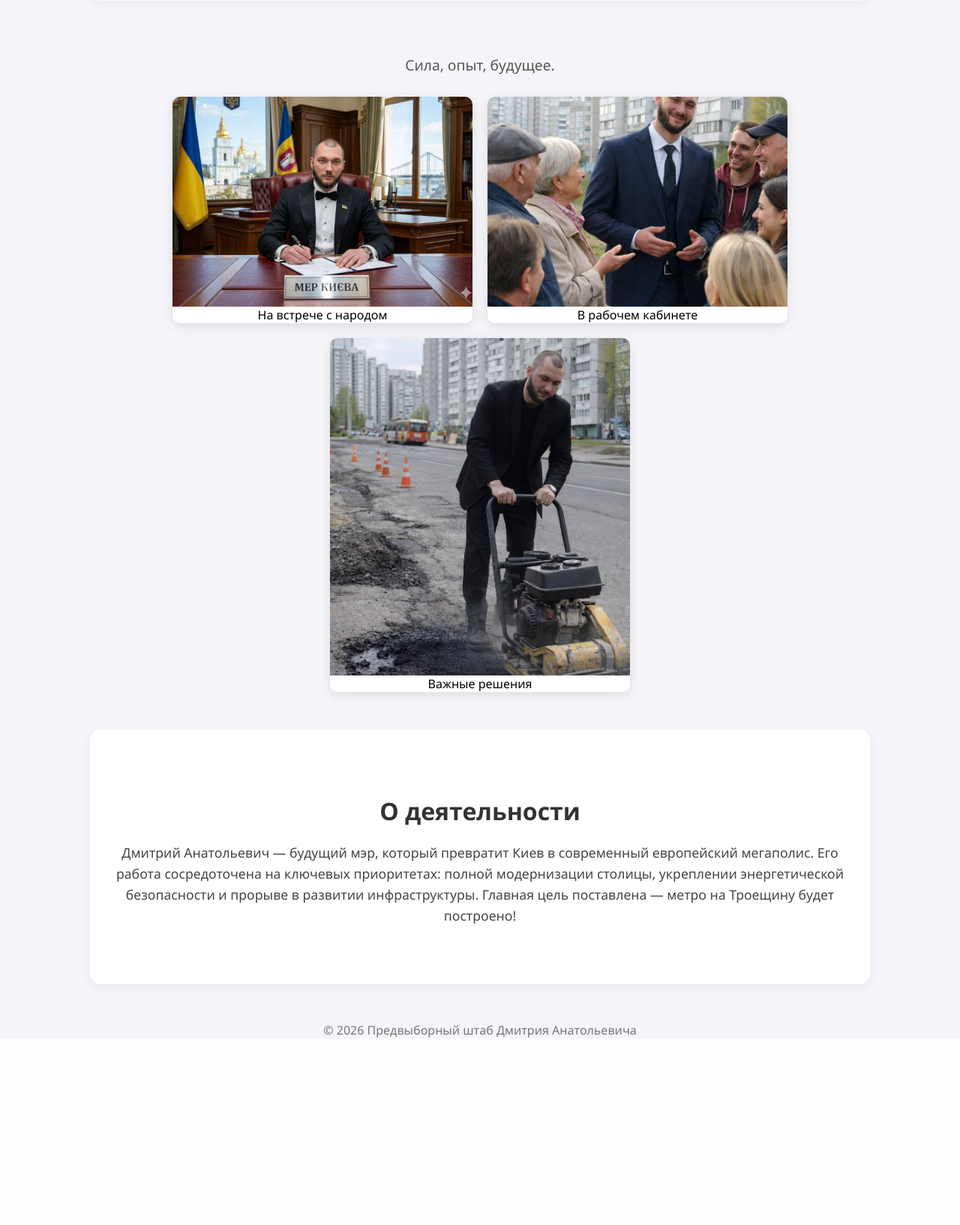
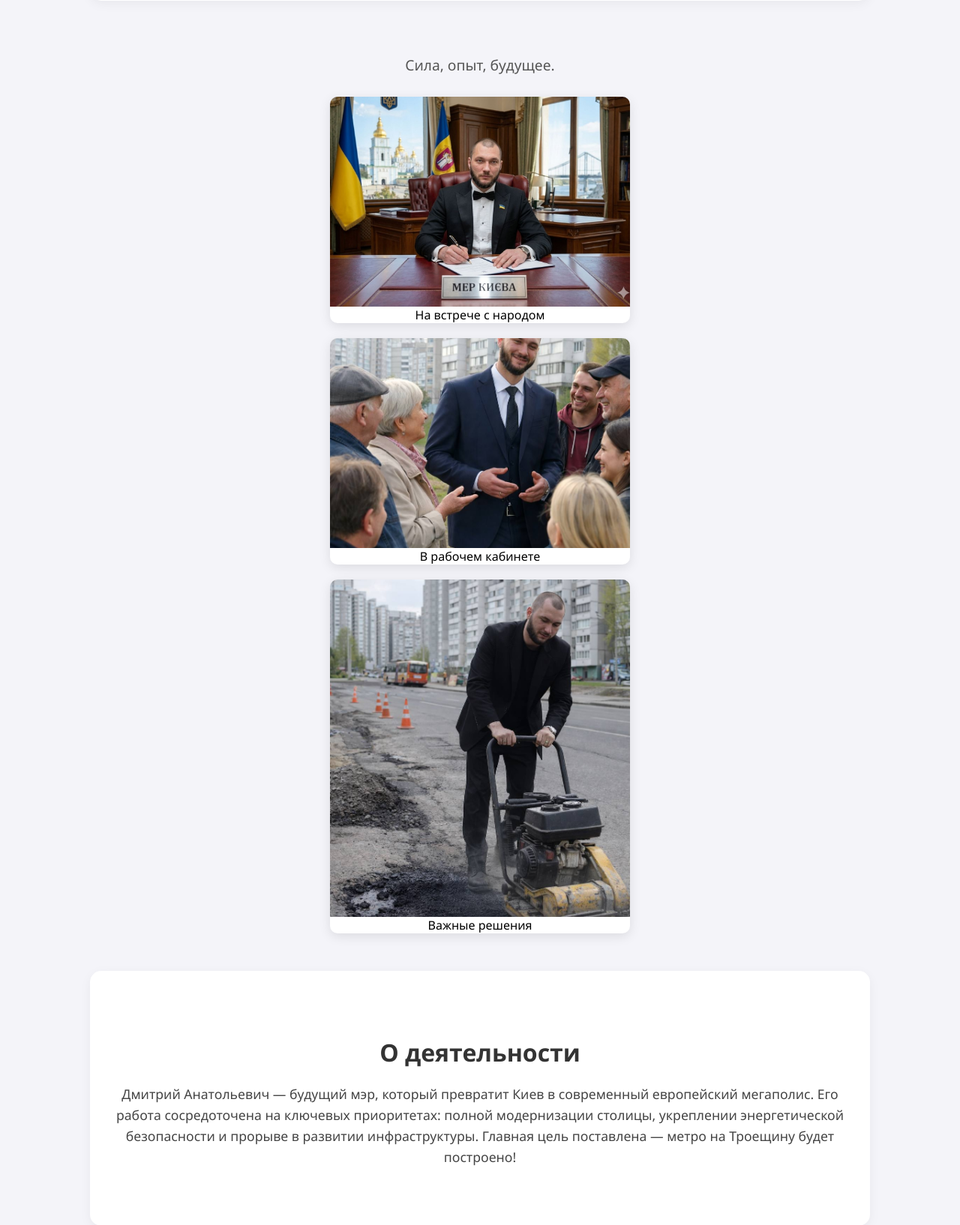
Before and after one commit to roanmarley/1, a Flask app: page / in a window 1280 px wide. Shown: the part 1293-2927 px from the top of the page at 75% size. Before the commit the page ends 2677 px from the top, so only its background shows below. Run offline with Flask 3, Linux system fonts and the light colour scheme.

Commit message:
Update index.html

```diff
--- a/mayor_site/templates/index.html
+++ b/mayor_site/templates/index.html
@@ -59,7 +59,7 @@
 
         /* Размеры галереи */
         .container {
-            max-width: 1000px;
+            max-width: 500px;
             margin: 2rem auto;
             padding: 0 1rem;
         }
```
